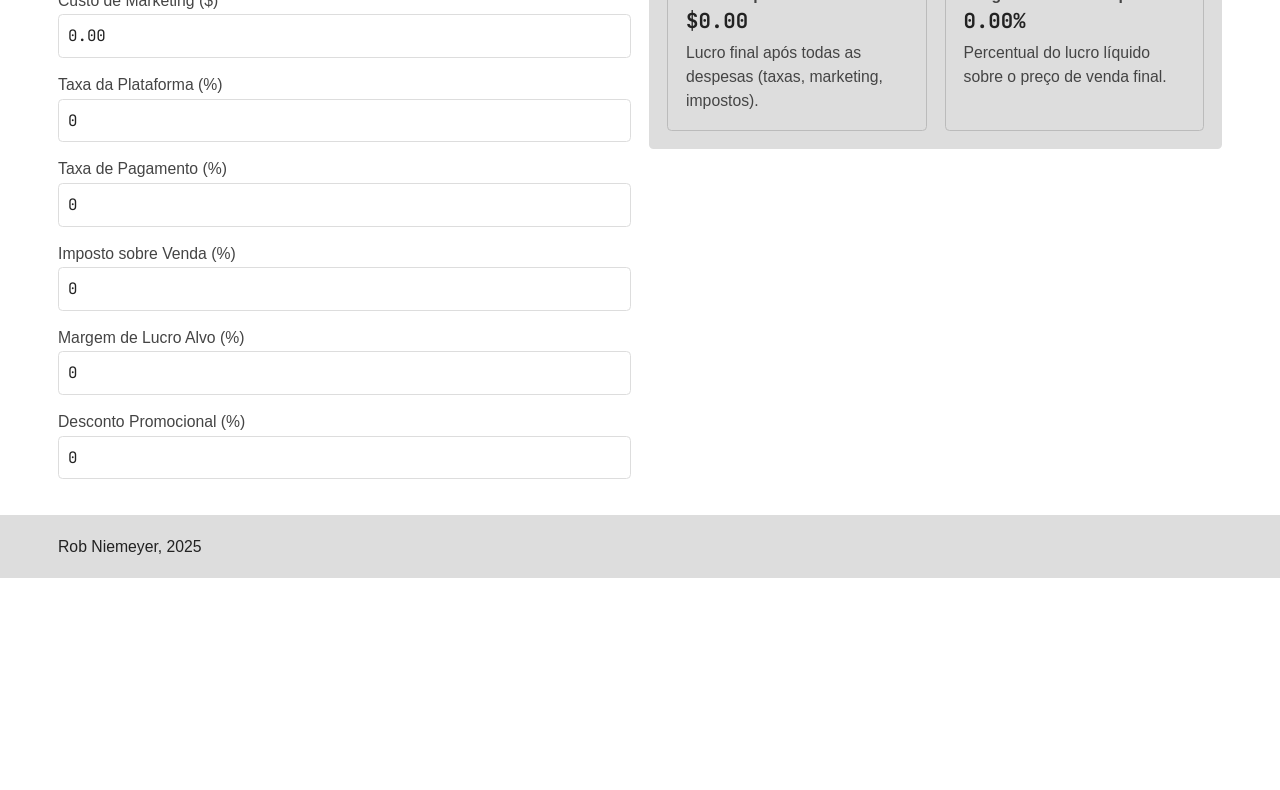
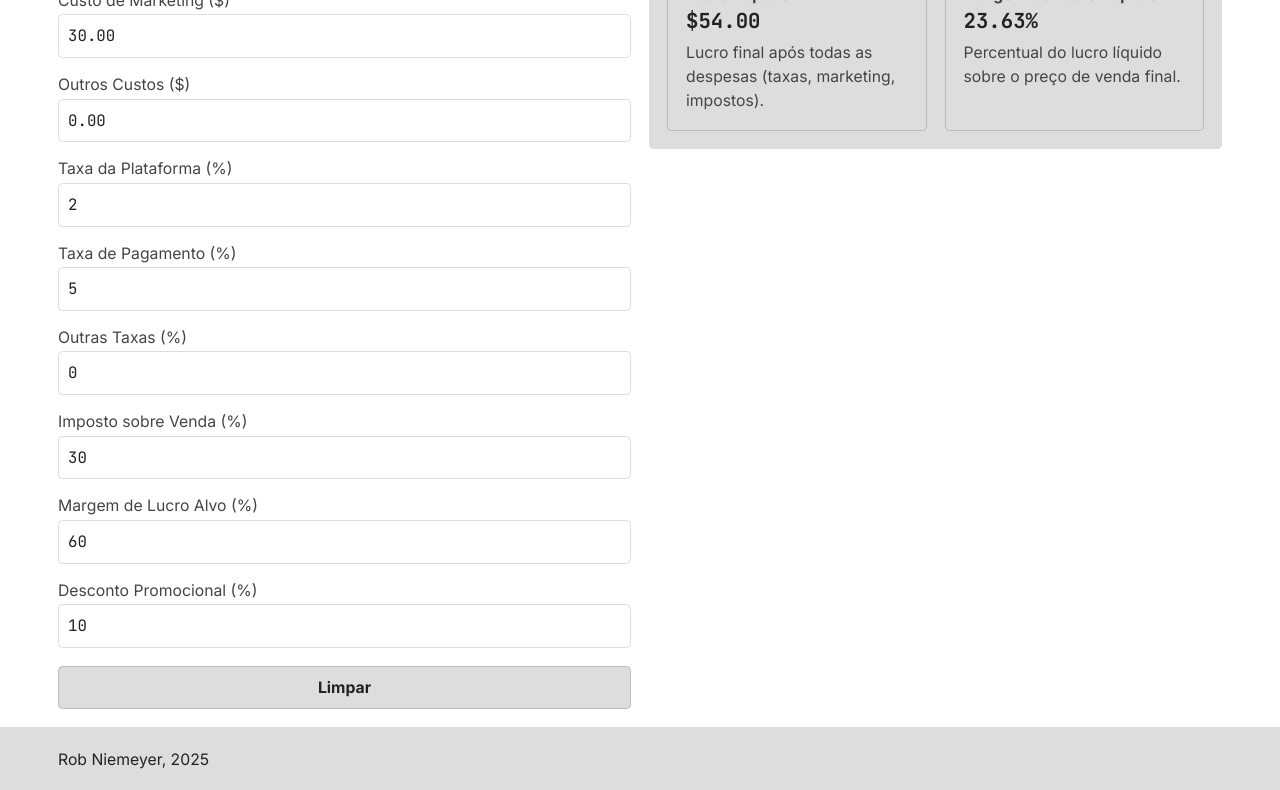
Before and after one commit to robniemeyer/dropshipping-pricing, a plain HTML site: page index.html in a window 1280 px wide. Shown: the part 273-1063 px from the top of the page. Before the commit the page ends 851 px from the top, so only its background shows below. Drawn offline with Linux system fonts and the light colour scheme.

Commit message:
Feat: other costs, other fees and clear button

```diff
--- a/index.html
+++ b/index.html
@@ -18,40 +18,49 @@
     </header>
     <main>
       <div class="container grid">
-        <section id="form" role="region" aria-labelledby="form-title">
+        <section id="form" class="flex flex--column" role="region" aria-labelledby="form-title">
           <h2 id="form-title" class="sr-only">Formulário de Entrada de Custos</h2>
           <div class="form__group">
             <label for="productCost" class="label">Custo de Aquisição do Produto ($)</label>
-            <input id="productCost" class="input" type="number" value="0.00" min="0" step="0.01" />
+            <input id="productCost" class="input" type="number" value="50.00" min="0" step="0.01" placeholder="Ex: 50.00" />
           </div>
           <div class="form__group">
             <label for="shippingCost" class="label">Frete Estimado ($)</label>
-            <input id="shippingCost" class="input" type="number" value="0.00" min="0" step="0.01" />
+            <input id="shippingCost" class="input" type="number" value="10.00" min="0" step="0.01" placeholder="Ex: 10.00" />
           </div>
           <div class="form__group">
             <label for="marketingCost" class="label">Custo de Marketing ($)</label>
-            <input id="marketingCost" class="input" type="number" value="0.00" min="0" step="0.01" />
+            <input id="marketingCost" class="input" type="number" value="30.00" min="0" step="0.01" placeholder="Ex: 30.00" />
+          </div>
+          <div class="form__group">
+            <label for="otherCosts" class="label">Outros Custos ($)</label>
+            <input id="otherCosts" class="input" type="number" value="0.00" min="0" step="0.01" placeholder="Ex: 0.00" />
           </div>
           <div class="form__group">
             <label for="platformFeeRate" class="label">Taxa da Plataforma (%)</label>
-            <input id="platformFeeRate" class="input" type="number" value="0" min="0" step="1" />
+            <input id="platformFeeRate" class="input" type="number" value="2" min="0" step="1" placeholder="Ex: 2" />
           </div>
           <div class="form__group">
             <label for="paymentFeeRate" class="label">Taxa de Pagamento (%)</label>
-            <input id="paymentFeeRate" class="input" type="number" value="0" min="0" step="1" />
+            <input id="paymentFeeRate" class="input" type="number" value="5" min="0" step="1" placeholder="Ex: 5" />
+          </div>
+          <div class="form__group">
+            <label for="otherFeeRate" class="label">Outras Taxas (%)</label>
+            <input id="otherFeeRate" class="input" type="number" value="0" min="0" step="1" placeholder="Ex: 0" />
           </div>
           <div class="form__group">
             <label for="taxRate" class="label">Imposto sobre Venda (%)</label>
-            <input id="taxRate" class="input" type="number" value="0" min="0" step="1" />
+            <input id="taxRate" class="input" type="number" value="30" min="0" step="1" placeholder="Ex: 30" />
           </div>
           <div class="form__group">
             <label for="profitMargin" class="label">Margem de Lucro Alvo (%)</label>
-            <input id="profitMargin" class="input" type="number" value="0" min="0" step="1" />
+            <input id="profitMargin" class="input" type="number" value="60" min="0" step="1" placeholder="Ex: 60" />
           </div>
           <div class="form__group">
             <label for="discountRate" class="label">Desconto Promocional (%)</label>
-            <input id="discountRate" class="input" type="number" value="0" min="0" step="1" />
+            <input id="discountRate" class="input" type="number" value="10" min="0" step="1" placeholder="Ex: 10" />
           </div>
+          <button id="clearAll" class="button button--light">Limpar</button>
         </section>
 
         <section role="region" aria-labelledby="results-title">
--- a/main.js
+++ b/main.js
@@ -2,16 +2,17 @@
 // Core Calculation Methods
 // ========================
 
-function getTotalCost(productCost, shippingCost, marketingCost) {
-  return productCost + shippingCost + marketingCost;
+function getTotalCost(productCost, shippingCost, marketingCost, otherCosts) {
+  return productCost + shippingCost + marketingCost + otherCosts;
 }
 
 function getSuggestedPrice(baseCost, profitMarginRate) {
   const platformFeeRate = parseFloat(document.getElementById("platformFeeRate").value) / 100 || 0;
   const paymentFeeRate = parseFloat(document.getElementById("paymentFeeRate").value) / 100 || 0;
+  const otherFeeRate = parseFloat(document.getElementById("otherFeeRate").value) / 100 || 0;
   const taxRate = parseFloat(document.getElementById("taxRate").value) / 100 || 0;
 
-  const totalFeeRate = platformFeeRate + paymentFeeRate + taxRate;
+  const totalFeeRate = platformFeeRate + paymentFeeRate + otherFeeRate + taxRate;
   const revenueFraction = 1 - totalFeeRate;
 
   if (revenueFraction <= 0) return 0;
@@ -32,12 +33,16 @@ function getPaymentFee(price, paymentFeeRate) {
   return price * paymentFeeRate;
 }
 
+function getOtherFee(price, otherFeeRate) {
+  return price * otherFeeRate;
+}
+
 function getTax(price, taxRate) {
   return price * taxRate;
 }
 
-function getNetProfit(price, productCost, shippingCost, marketingCost, platformFee, paymentFee, tax) {
-  return price - (productCost + shippingCost + marketingCost + platformFee + paymentFee + tax);
+function getNetProfit(price, productCost, shippingCost, marketingCost, otherCosts, platformFee, paymentFee, otherFee, tax) {
+  return price - (productCost + shippingCost + marketingCost + otherCosts + platformFee + paymentFee + otherFee + tax);
 }
 
 function getNetMargin(netProfit, finalPrice) {
@@ -74,29 +79,44 @@ function updateUI() {
   const productCost = parseFloat(document.getElementById("productCost").value) || 0;
   const shippingCost = parseFloat(document.getElementById("shippingCost").value) || 0;
   const marketingCost = parseFloat(document.getElementById("marketingCost").value) || 0;
+  const otherCosts = parseFloat(document.getElementById("otherCosts").value) || 0;
+
   const platformFeeRate = parseFloat(document.getElementById("platformFeeRate").value) / 100 || 0;
   const paymentFeeRate = parseFloat(document.getElementById("paymentFeeRate").value) / 100 || 0;
+  const otherFeeRate = parseFloat(document.getElementById("otherFeeRate").value) / 100 || 0;
   const taxRate = parseFloat(document.getElementById("taxRate").value) / 100 || 0;
-  const profitMargin = parseFloat(document.getElementById("profitMargin").value) / 100 || 0;
+  const profitMarginRate = parseFloat(document.getElementById("profitMargin").value) / 100 || 0;
   const discountRate = parseFloat(document.getElementById("discountRate").value) / 100 || 0;
 
-  const totalCost = getTotalCost(productCost, shippingCost, marketingCost);
-  const suggestedPrice = getSuggestedPrice(totalCost, profitMargin);
+  const totalCost = getTotalCost(productCost, shippingCost, marketingCost, otherCosts);
+  const suggestedPrice = getSuggestedPrice(totalCost, profitMarginRate);
   const discountedPrice = getDiscountedPrice(suggestedPrice, discountRate);
 
-  const platformFee = getPlatformFee(discountedPrice, platformFeeRate);
-  const paymentFee = getPaymentFee(discountedPrice, paymentFeeRate);
-  const tax = getTax(discountedPrice, taxRate);
+  const platformFee = getPlatformFee(suggestedPrice, platformFeeRate);
+  const paymentFee = getPaymentFee(suggestedPrice, paymentFeeRate);
+  const otherFee = getOtherFee(suggestedPrice, otherFeeRate);
+  const tax = getTax(suggestedPrice, taxRate);
 
-  const netProfit = getNetProfit(discountedPrice, productCost, shippingCost, marketingCost, platformFee, paymentFee, tax);
-  const netMargin = getNetMargin(netProfit, discountedPrice);
+  const netProfit = getNetProfit(suggestedPrice, productCost, shippingCost, marketingCost, otherCosts, platformFee, paymentFee, otherFee, tax);
+  const netMargin = getNetMargin(netProfit, suggestedPrice);
 
   document.getElementById("suggestedPrice").textContent = suggestedPrice.toFixed(2);
   document.getElementById("discountedPrice").textContent = discountedPrice.toFixed(2);
   document.getElementById("netProfit").textContent = netProfit.toFixed(2);
   document.getElementById("netMargin").textContent = netMargin.toFixed(2);
+}
 
-  saveInputsToStorage();
+// ========================
+// Clear Button Handler
+// ========================
+
+function clearAllInputs() {
+  const inputs = document.querySelectorAll("input");
+  inputs.forEach(input => {
+    input.value = "";
+    localStorage.removeItem(input.id);
+  });
+  updateUI();
 }
 
 // ========================
@@ -125,26 +145,30 @@ function copyPriceValue({ spanId, buttonId }) {
 }
 
 // ========================
-// Event Binding
+// Event Listeners
 // ========================
 
-document.querySelectorAll("input").forEach(input => {
-  input.addEventListener("input", updateUI);
-});
-
-document.getElementById("copySuggestedPrice").addEventListener("click", () => {
-  copyPriceValue({ spanId: "suggestedPrice", buttonId: "copySuggestedPrice" });
-});
-
-document.getElementById("copyDiscountedPrice").addEventListener("click", () => {
-  copyPriceValue({ spanId: "discountedPrice", buttonId: "copyDiscountedPrice" });
-});
-
-// ========================
-// Initialization
-// ========================
-
-window.addEventListener("DOMContentLoaded", () => {
+document.addEventListener("DOMContentLoaded", () => {
   loadInputsFromStorage();
   updateUI();
+
+  const inputs = document.querySelectorAll("input");
+  inputs.forEach(input => {
+    input.addEventListener("input", () => {
+      updateUI();
+      saveInputsToStorage();
+    });
+  });
+
+  document.getElementById("clearAll").addEventListener("click", clearAllInputs);
+
+  document.getElementById("copySuggestedPrice").addEventListener("click", () => {
+    const value = document.getElementById("suggestedPrice").textContent;
+    navigator.clipboard.writeText(value);
+  });
+
+  document.getElementById("copyDiscountedPrice").addEventListener("click", () => {
+    const value = document.getElementById("discountedPrice").textContent;
+    navigator.clipboard.writeText(value);
+  });
 });
--- a/style.css
+++ b/style.css
@@ -7,6 +7,7 @@
   border: 0;
   box-sizing: border-box;
   color: inherit;
+  font-family: inherit;
   font-size: inherit;
   font-weight: inherit;
   line-height: inherit;
@@ -42,7 +43,6 @@ body {
   color: var(--text-color);
   font-family: var(--font-family);
   font-size: 1rem;
-  font-family: sans-serif;
   font-weight: 400;
   line-height: 1.5;
   -webkit-font-smoothing: antialiased;
@@ -92,8 +92,18 @@ body {
   line-height: var(--line-height-s);
 }
 
-.form__group {
-  margin-bottom: 1rem;
+.grid {
+  display: grid;
+  gap: 1rem;
+}
+
+.flex {
+  display: flex;
+  gap: 1rem;
+}
+
+.flex--column {
+  flex-direction: column;
 }
 
 .label {
@@ -126,11 +136,29 @@ input:focus {
   padding: 1rem;
 }
 
-.grid {
-  display: grid;
-  gap: 1rem;
+.button {
+  cursor: pointer;
+  padding: 0.5rem 0;
+  transition: var(--transition);
 }
 
+.button:hover {
+  opacity: 0.875;
+}
+
+.button--light {
+  background-color: var(--background-color-2);
+  border: 1px solid var(--border-color-2);
+  border-radius: var(--border-radius);
+  font-size: var(--font-size-s);
+  font-weight: 700;
+  padding: 0.5rem 1rem;
+}
+
+.button .material-icons {
+  color: var(--background-color);
+  font-size: 1rem;
+}
 .card {
   background-color: var(--card-background-color);
   border-radius: var(--border-radius);
@@ -166,21 +194,6 @@ input:focus {
   color: var(--text-color-2);
 }
 
-.button {
-  cursor: pointer;
-  padding: 0.5rem 0;
-  transition: var(--transition);
-}
-
-.button:hover {
-  opacity: 0.875;
-}
-
-.button .material-icons {
-  color: var(--background-color);
-  font-size: 1rem;
-}
-
 .footer {
   background-color: var(--background-color-2);
   margin-top: 1rem;
```
